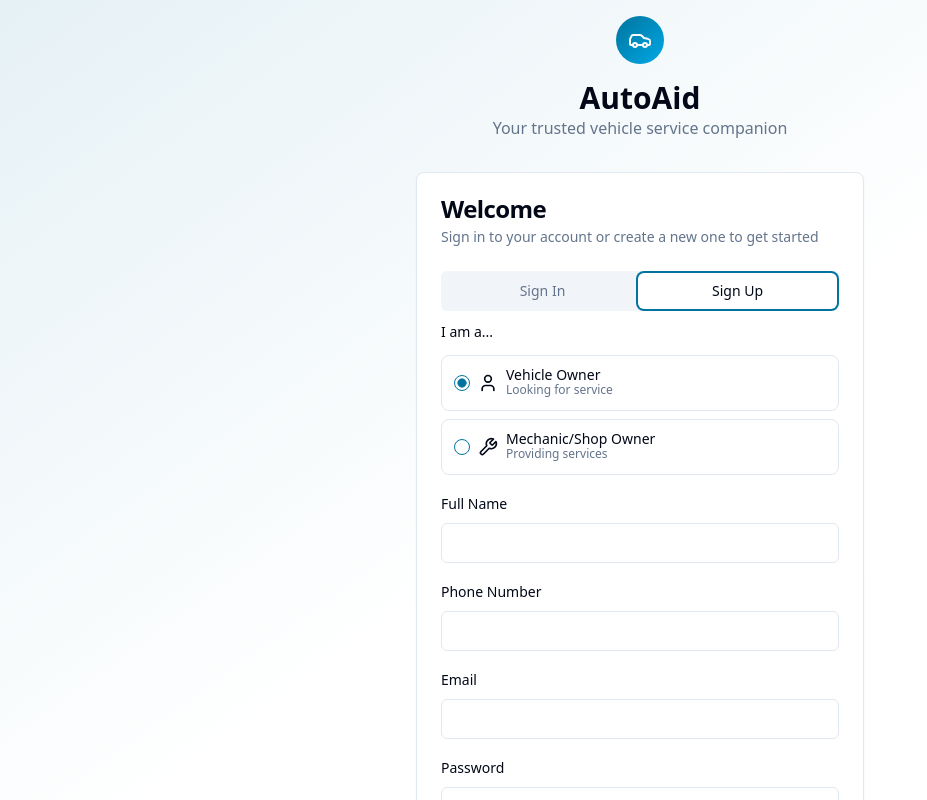
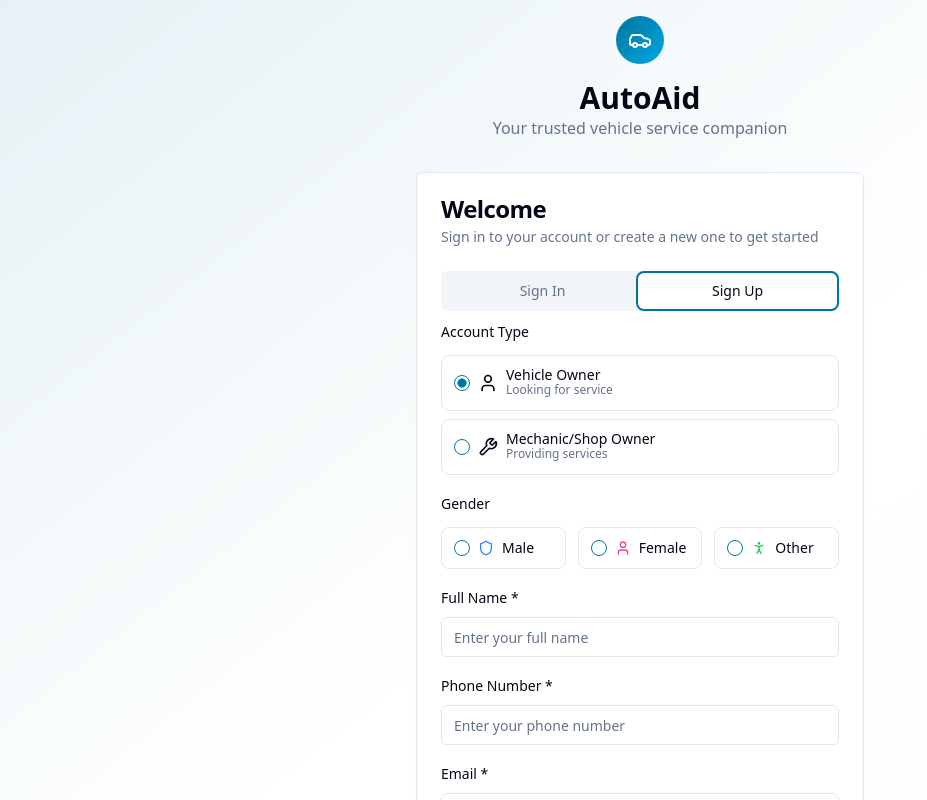
Before and after one commit to shiva13-ai/all-wheels-hub, a React (Vite) app: page /auth in a window 1280 px wide. Both pictures are taken after a click on the tab "Sign Up". Shown: the top 800 px of the page, without its empty margins (0-927 px from the left). Built offline with nearby package versions, Linux system fonts and the light colour scheme.

Commit message:
Update Auth.tsx

```diff
--- a/src/pages/Auth.tsx
+++ b/src/pages/Auth.tsx
@@ -6,9 +6,10 @@ import { Input } from '../components/ui/input';
 import { Label } from '../components/ui/label';
 import { Tabs, TabsContent, TabsList, TabsTrigger } from '../components/ui/tabs';
 import { RadioGroup, RadioGroupItem } from '../components/ui/radio-group';
-import { AlertCircle, Car, Wrench, User } from 'lucide-react';
+import { AlertCircle, Car, Wrench, User, PersonStanding, Shield, User as UserIcon } from 'lucide-react';
 import { Alert, AlertDescription } from '../components/ui/alert';
 import { authService } from '../services/supabase/auth';
+import { profilesService } from '../services/supabase/profiles';
 import { useAuth } from '../contexts/AuthContext';
 import { useToast } from '../hooks/use-toast';
 import { MechanicRegistrationForm } from '../components/MechanicRegistrationForm';
@@ -18,6 +19,8 @@ const Auth = () => {
   const [password, setPassword] = useState('');
   const [fullName, setFullName] = useState('');
   const [phone, setPhone] = useState('');
+  const [gender, setGender] = useState<'male' | 'female' | 'other' | 'prefer_not_to_say'>('prefer_not_to_say');
+  const [guardianPhone, setGuardianPhone] = useState('');
   const [userType, setUserType] = useState<'user' | 'mechanic'>('user');
   const [loading, setLoading] = useState(false);
   const [error, setError] = useState('');
@@ -26,6 +29,8 @@ const Auth = () => {
   const navigate = useNavigate();
   const { user } = useAuth();
   const { toast } = useToast();
+
+  const isFemaleUser = userType === 'user' && gender === 'female';
 
   useEffect(() => {
     if (user) {
@@ -38,28 +43,54 @@ const Auth = () => {
     setLoading(true);
     setError('');
 
+    // Client-side validation for guardian phone
+    if (isFemaleUser && !guardianPhone.trim()) {
+        setError("Guardian phone number is required for female users.");
+        setLoading(false);
+        return;
+    }
+
     try {
-      // NOTE: supabase authService signature needs to be checked based on your service/supabase/auth.ts
-      // Assuming it takes email, password, fullName (and optionally phone if implemented in service)
-      const { data, error } = await authService.signUp(email, password, fullName);
-      if (error) {
-        setError(error.message);
-      } else {
-        if (userType === 'mechanic' && data.user) {
-          // Show mechanic registration form
-          setNewUserId(data.user.id);
+      // 1. Sign up the user (creates auth.users entry)
+      const { data, error: authError } = await authService.signUp(email, password, fullName);
+      if (authError) {
+        setError(authError.message);
+        setLoading(false);
+        return;
+      }
+
+      const newAuthUser = data.user;
+
+      if (newAuthUser) {
+        // 2. Update the newly created profile with additional sign-up details
+        const profileUpdates = {
+          full_name: fullName,
+          phone,
+          gender: gender,
+          guardian_phone: isFemaleUser ? guardianPhone : null,
+          role: userType,
+        };
+
+        const { error: profileError } = await profilesService.updateProfile(newAuthUser.id, profileUpdates);
+
+        if (profileError) {
+             console.error("Failed to update profile details:", profileError);
+             setError("Account created, but failed to save profile details. Please update your profile later.");
+        }
+
+        if (userType === 'mechanic') {
+          setNewUserId(newAuthUser.id);
           setShowMechanicForm(true);
           toast({
             title: 'Account created!',
-            description: 'Please complete your mechanic profile.',
+            description: 'Please complete your mechanic profile for verification.',
           });
         } else {
           toast({
             title: 'Account created!',
-            description: 'Please check your email to verify your account.',
+            description: 'Welcome to AutoAid! You are now signed in.',
           });
-          // For regular users, you might want to wait for verification or navigate them somewhere else
-           navigate('/');
+          navigate('/');
         }
       }
     } catch (err: any) {
@@ -194,8 +225,10 @@ const Auth = () => {
 
               <TabsContent value="signup">
                 <form onSubmit={handleSignUp} className="space-y-4">
+
+                  {/* User Type Selection */}
                   <div className="space-y-3">
-                    <Label>I am a...</Label>
+                    <Label>Account Type</Label>
                     <RadioGroup value={userType} onValueChange={(value: any) => setUserType(value)}>
                       <div className="flex items-center space-x-2 p-3 rounded-lg border border-border hover:bg-accent/50 transition-colors cursor-pointer">
                         <RadioGroupItem value="user" id="user" />
@@ -220,28 +253,82 @@ const Auth = () => {
                     </RadioGroup>
                   </div>
 
+                  {/* Gender Selection */}
+                  <div className="space-y-3">
+                    <Label>Gender</Label>
+                    <RadioGroup
+                        value={gender}
+                        onValueChange={(value: any) => setGender(value)}
+                        className="flex justify-between"
+                        required
+                    >
+                      <div className="flex items-center space-x-2 p-3 rounded-lg border border-border flex-1 mr-1 hover:bg-accent/50 transition-colors cursor-pointer">
+                        <RadioGroupItem value="male" id="male" />
+                        <Label htmlFor="male" className="flex items-center gap-2 cursor-pointer flex-1">
+                            <Shield className="w-4 h-4 text-blue-500" />
+                            Male
+                        </Label>
+                      </div>
+                      <div className="flex items-center space-x-2 p-3 rounded-lg border border-border flex-1 mr-1 hover:bg-accent/50 transition-colors cursor-pointer">
+                        <RadioGroupItem value="female" id="female" />
+                        <Label htmlFor="female" className="flex items-center gap-2 cursor-pointer flex-1">
+                            <UserIcon className="w-4 h-4 text-pink-500" />
+                            Female
+                        </Label>
+                      </div>
+                       <div className="flex items-center space-x-2 p-3 rounded-lg border border-border flex-1 hover:bg-accent/50 transition-colors cursor-pointer">
+                        <RadioGroupItem value="other" id="other" />
+                        <Label htmlFor="other" className="flex items-center gap-2 cursor-pointer flex-1">
+                            <PersonStanding className="w-4 h-4 text-green-500" />
+                            Other
+                        </Label>
+                      </div>
+                    </RadioGroup>
+                  </div>
+
+                  {/* Guardian Phone for Female Users */}
+                  {isFemaleUser && (
+                    <div className="space-y-2 p-3 border border-pink-300 bg-pink-50/50 rounded-lg">
+                        <Label htmlFor="guardian-phone" className="text-pink-600 font-semibold">Emergency Contact (Guardian Phone) *</Label>
+                        <Input
+                          id="guardian-phone"
+                          type="tel"
+                          value={guardianPhone}
+                          onChange={(e) => setGuardianPhone(e.target.value)}
+                          placeholder="Guardian's Phone Number"
+                          required={isFemaleUser}
+                        />
+                         <p className="text-xs text-muted-foreground">
+                            For your safety, this number will receive alerts during late-night service requests (8 PM - 6 AM).
+                        </p>
+                    </div>
+                  )}
+
+                  {/* Existing Fields */}
                   <div className="space-y-2">
-                    <Label htmlFor="signup-fullname">Full Name</Label>
+                    <Label htmlFor="signup-fullname">Full Name *</Label>
                     <Input
                       id="signup-fullname"
                       type="text"
                       value={fullName}
                       onChange={(e) => setFullName(e.target.value)}
+                      placeholder="Enter your full name"
                       required
                     />
                   </div>
                    <div className="space-y-2">
-                    <Label htmlFor="signup-phone">Phone Number</Label>
+                    <Label htmlFor="signup-phone">Phone Number *</Label>
                     <Input
                       id="signup-phone"
                       type="tel"
                       value={phone}
                       onChange={(e) => setPhone(e.target.value)}
+                      placeholder="Enter your phone number"
                       required
                     />
                   </div>
                   <div className="space-y-2">
-                    <Label htmlFor="signup-email">Email</Label>
+                    <Label htmlFor="signup-email">Email *</Label>
                     <Input
                       id="signup-email"
                       type="email"
@@ -251,7 +338,7 @@ const Auth = () => {
                     />
                   </div>
                   <div className="space-y-2">
-                    <Label htmlFor="signup-password">Password</Label>
+                    <Label htmlFor="signup-password">Password *</Label>
                     <Input
                       id="signup-password"
                       type="password"
@@ -266,7 +353,7 @@ const Auth = () => {
                   </Button>
                   {userType === 'mechanic' && (
                     <p className="text-xs text-muted-foreground text-center">
-                      You'll need to provide your Udyam registration and verification photo next
+                      You'll need to provide your business verification details next.
                     </p>
                   )}
                 </form>
```
